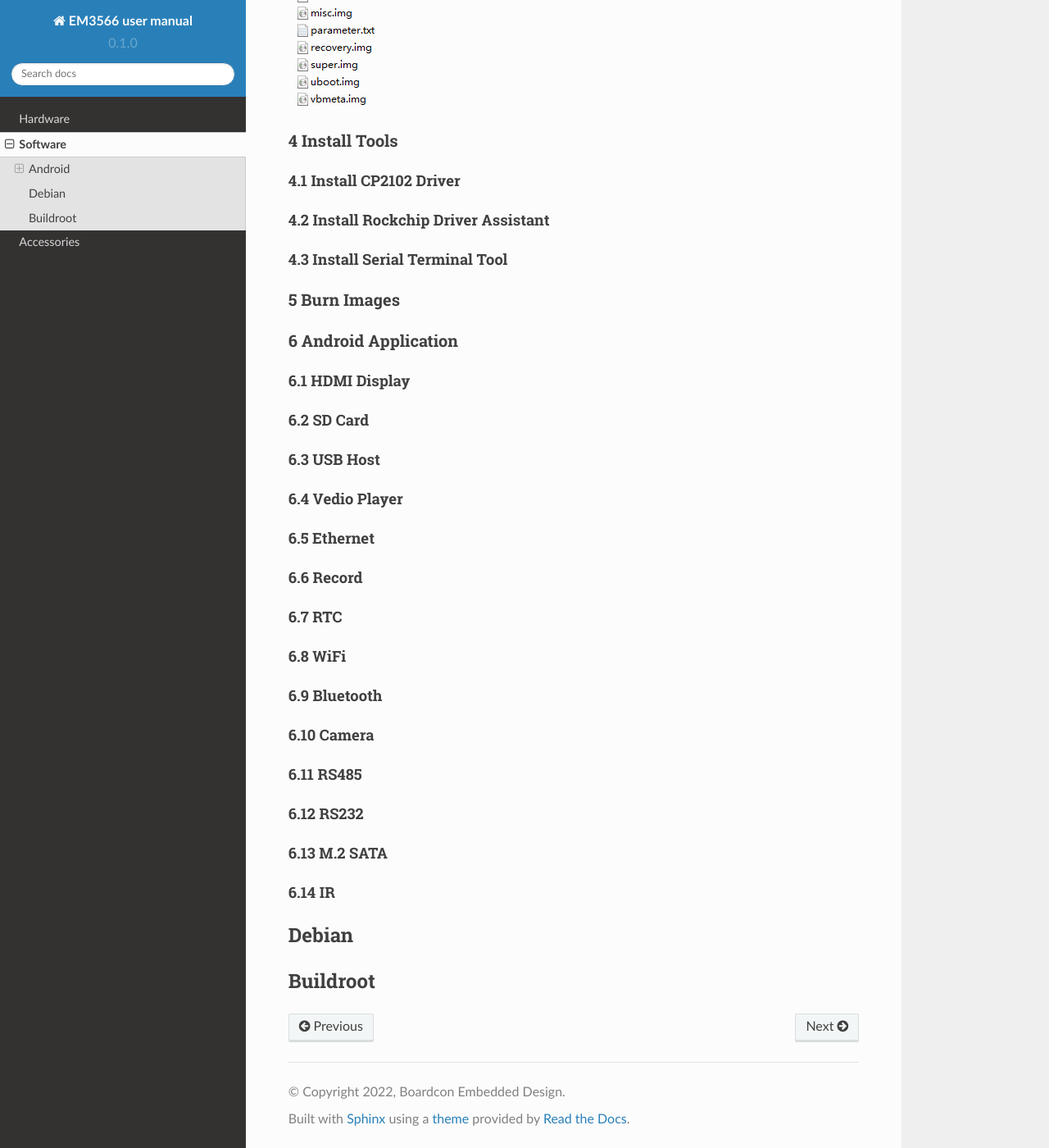
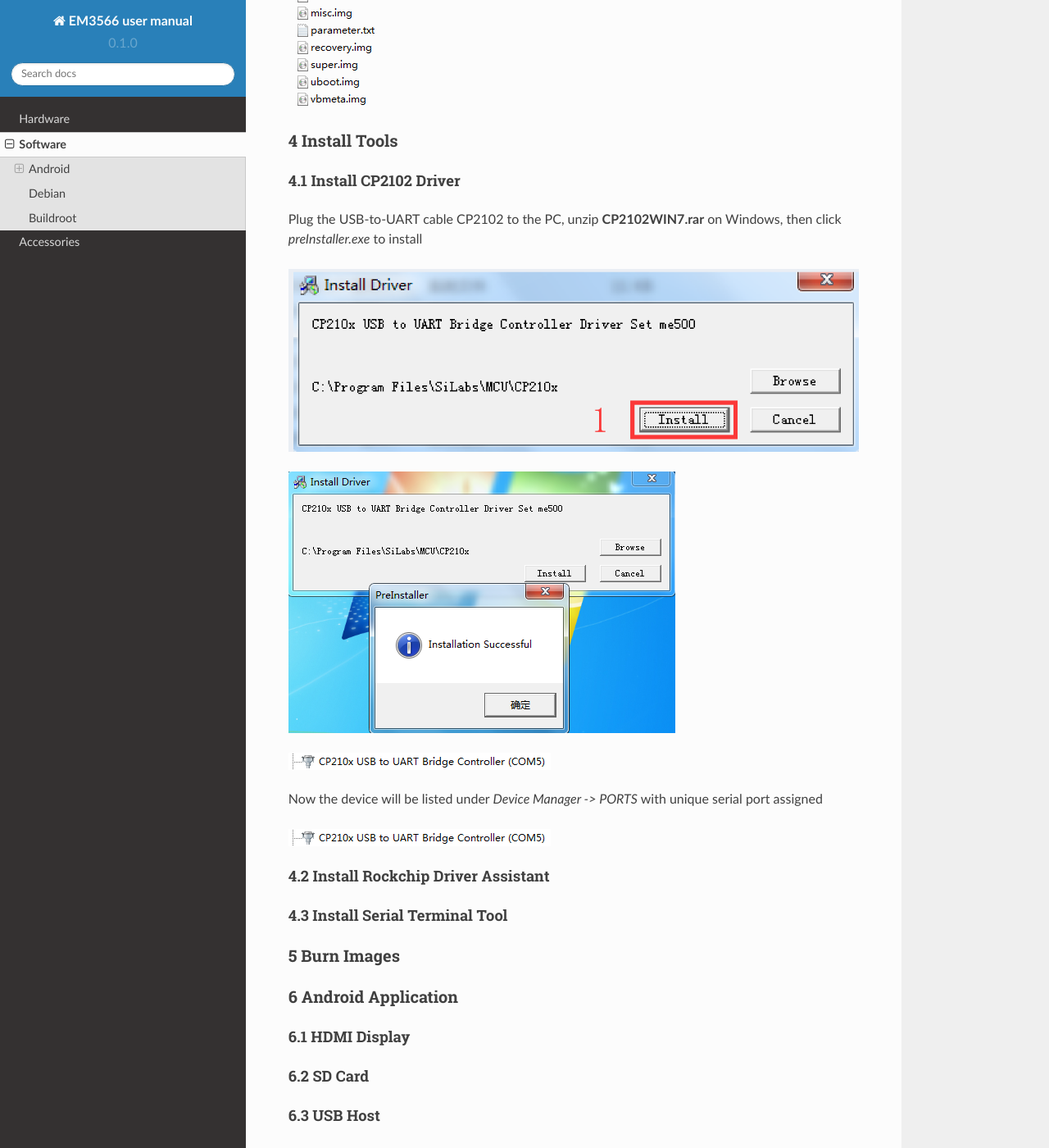
Before and after one commit to boardcon/EM3566, a Sphinx documentation site: the page built from docs/source/software.rst, in a window 1280 px wide and 1400 px high, scrolled down 7040 px. Shown: the whole window at 82% size. Built offline with Sphinx 7.4.7 and the Read the Docs theme 2.0.0, drawn with Linux system fonts in a browser that asks for light colours.

Commit message:
Update software.rst

```diff
--- a/docs/source/software.rst
+++ b/docs/source/software.rst
@@ -200,13 +200,28 @@
 .. figure:: ./image/EM3566_SBC_Android11_figure_16.png
    :alt: unzip files
 
-
-
 4 Install Tools
 ^^^^^^^^^^^^^^^^^^^^^^^
 
 4.1 Install CP2102 Driver
 """""""""""""""""""""""""""""
+
+Plug the USB-to-UART cable CP2102 to the PC, unzip **CP2102WIN7.rar** on Windows, then click *preInstaller.exe* to install
+
+.. figure:: ./image/EM3566_SBC_Android11_figure_17.png
+   :alt: Install CP2102
+
+.. figure:: ./image/EM3566_SBC_Android11_figure_18.png
+   :alt: Install successful
+
+.. figure:: ./image/EM3566_SBC_Android11_figure_19.png
+   :alt: unzip files
+
+Now the device will be listed under *Device Manager -> PORTS* with unique serial port assigned
+
+.. figure:: ./image/EM3566_SBC_Android11_figure_19.png
+   :alt: serial port path
+
 
 4.2 Install Rockchip Driver Assistant
 """"""""""""""""""""""""""""""""""""""""
```
